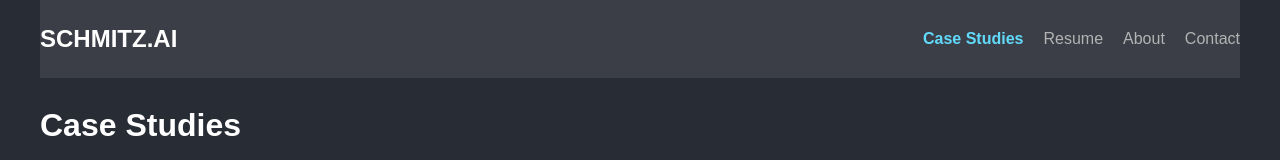
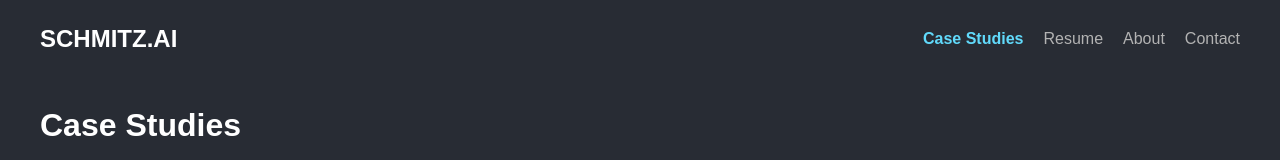
Before and after one commit to ds1/ds1.github.io, a React (Create React App) app: page / in a window 1280 px wide. Shown: the top 160 px of the page. Built offline with nearby package versions, Linux system fonts and the light colour scheme; grey boxes are pictures that could not be loaded.

Commit message:
Removed navigation background color

```diff
--- a/src/components/Navigation.js
+++ b/src/components/Navigation.js
@@ -7,7 +7,6 @@ const Nav = styled.nav`
   justify-content: space-between;
   align-items: center;
   padding: 20px 0;
-  background-color: ${({ theme }) => theme.colors.surface};
 `;
 
 const Logo = styled(NavLink)`
```
Also changed, not shown: 8 other files (tests, documents, lock files or other folders).
